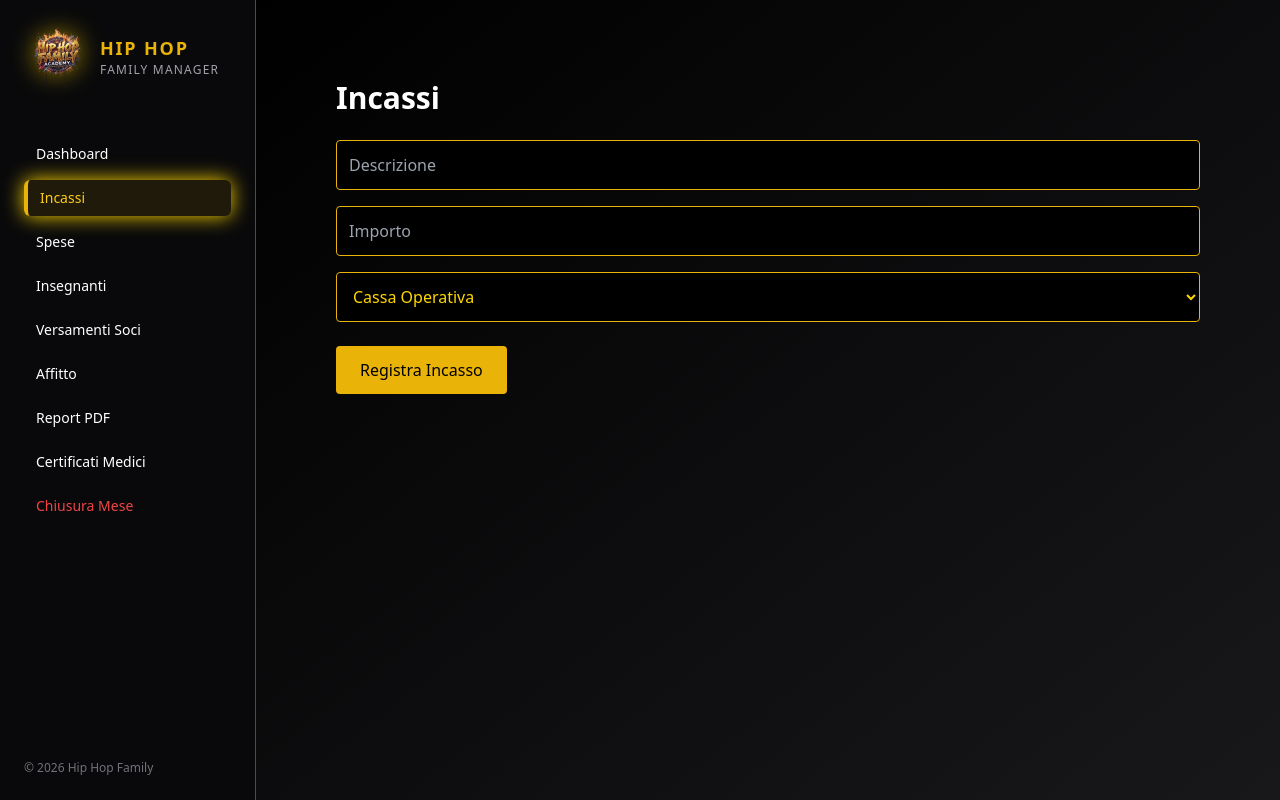
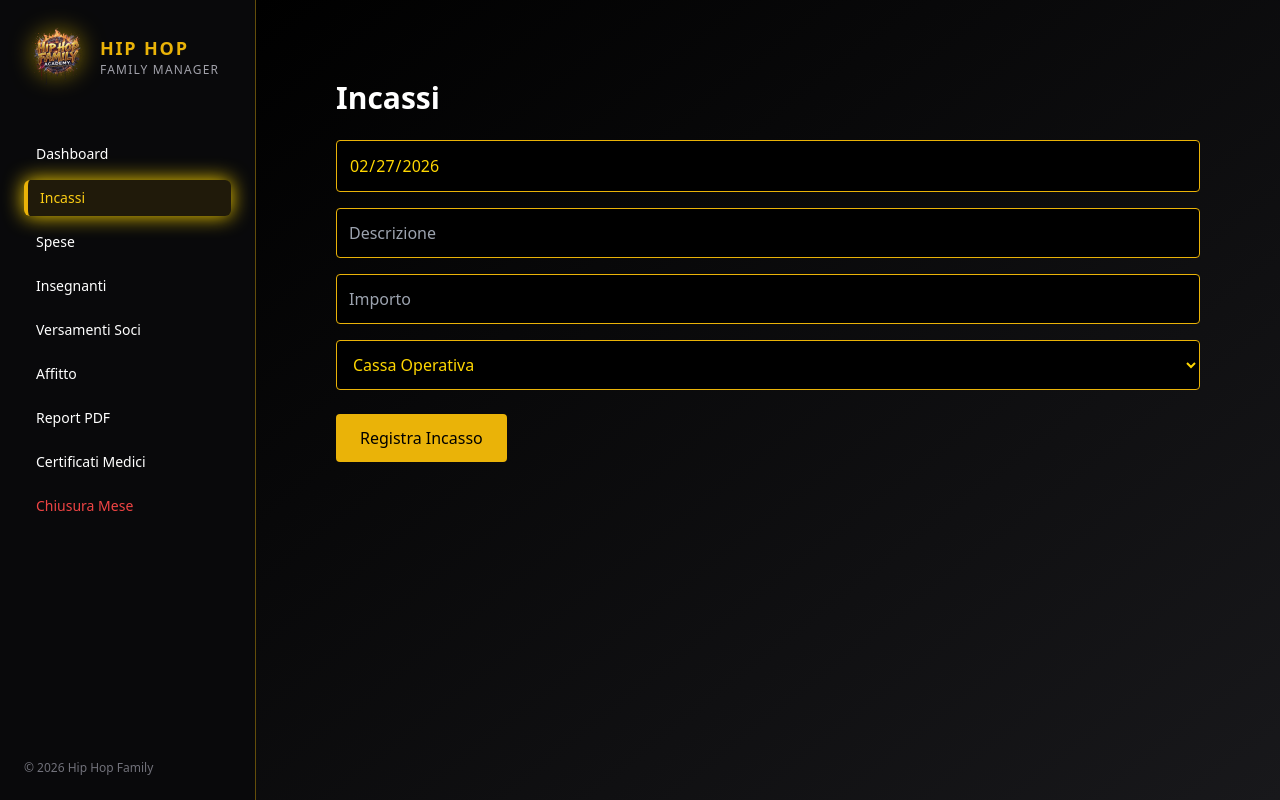
Before and after one commit to pben74-droid/hiphop-manager, a Next.js app: page /incassi in a window 1280 px wide. Built offline with nearby package versions, Linux system fonts and the light colour scheme; no server answers; the database is empty.

Commit message:
Update page.tsx

```diff
--- a/app/incassi/page.tsx
+++ b/app/incassi/page.tsx
@@ -9,6 +9,9 @@ export default function IncassiPage() {
   const [descrizione, setDescrizione] = useState("")
   const [importo, setImporto] = useState("")
   const [contenitore, setContenitore] = useState("cassa_operativa")
+  const [dataIncasso, setDataIncasso] = useState(
+    new Date().toISOString().split("T")[0]
+  )
   const [loading, setLoading] = useState(false)
 
   useEffect(() => {
@@ -21,8 +24,6 @@ export default function IncassiPage() {
 
       await verificaMeseAperto(mese)
 
-      const oggi = new Date().toISOString().split("T")[0]
-
       const { error } = await supabase
         .from("movimenti_finanziari")
         .insert([
@@ -33,7 +34,7 @@ export default function IncassiPage() {
             importo: Number(importo),
             contenitore,
             mese,
-            data: oggi,
+            data: dataIncasso,
           },
         ])
 
@@ -43,7 +44,6 @@ export default function IncassiPage() {
 
       setDescrizione("")
       setImporto("")
-
     } catch (err: any) {
       alert(err.message)
     } finally {
@@ -54,6 +54,13 @@ export default function IncassiPage() {
   return (
     <div className="p-10 text-white">
       <h1 className="text-3xl font-bold mb-6">Incassi</h1>
+
+      <input
+        type="date"
+        value={dataIncasso}
+        onChange={(e) => setDataIncasso(e.target.value)}
+        className="block mb-4 p-3 bg-black border border-yellow-500 rounded w-full"
+      />
 
       <input
         type="text"
```
